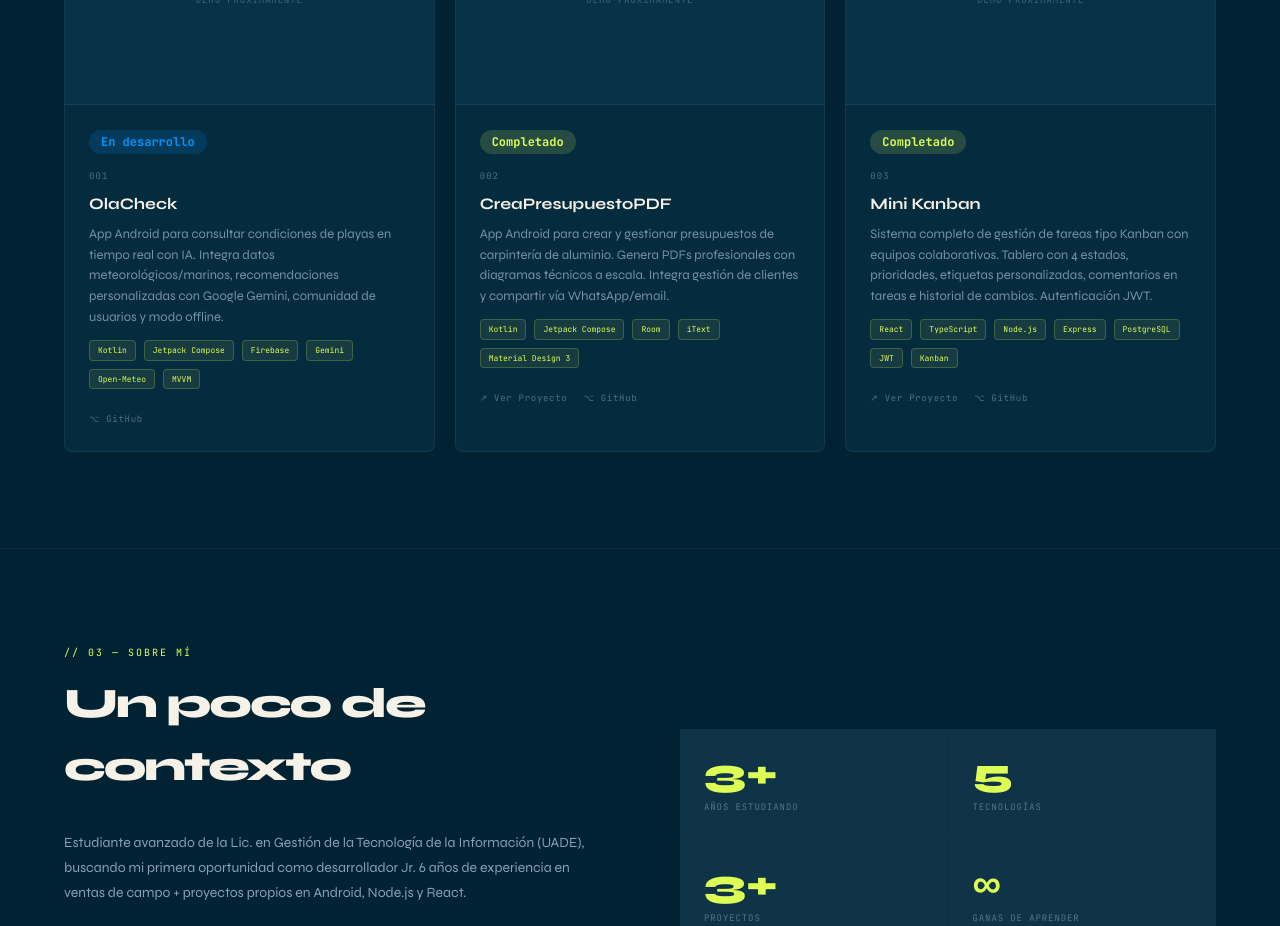
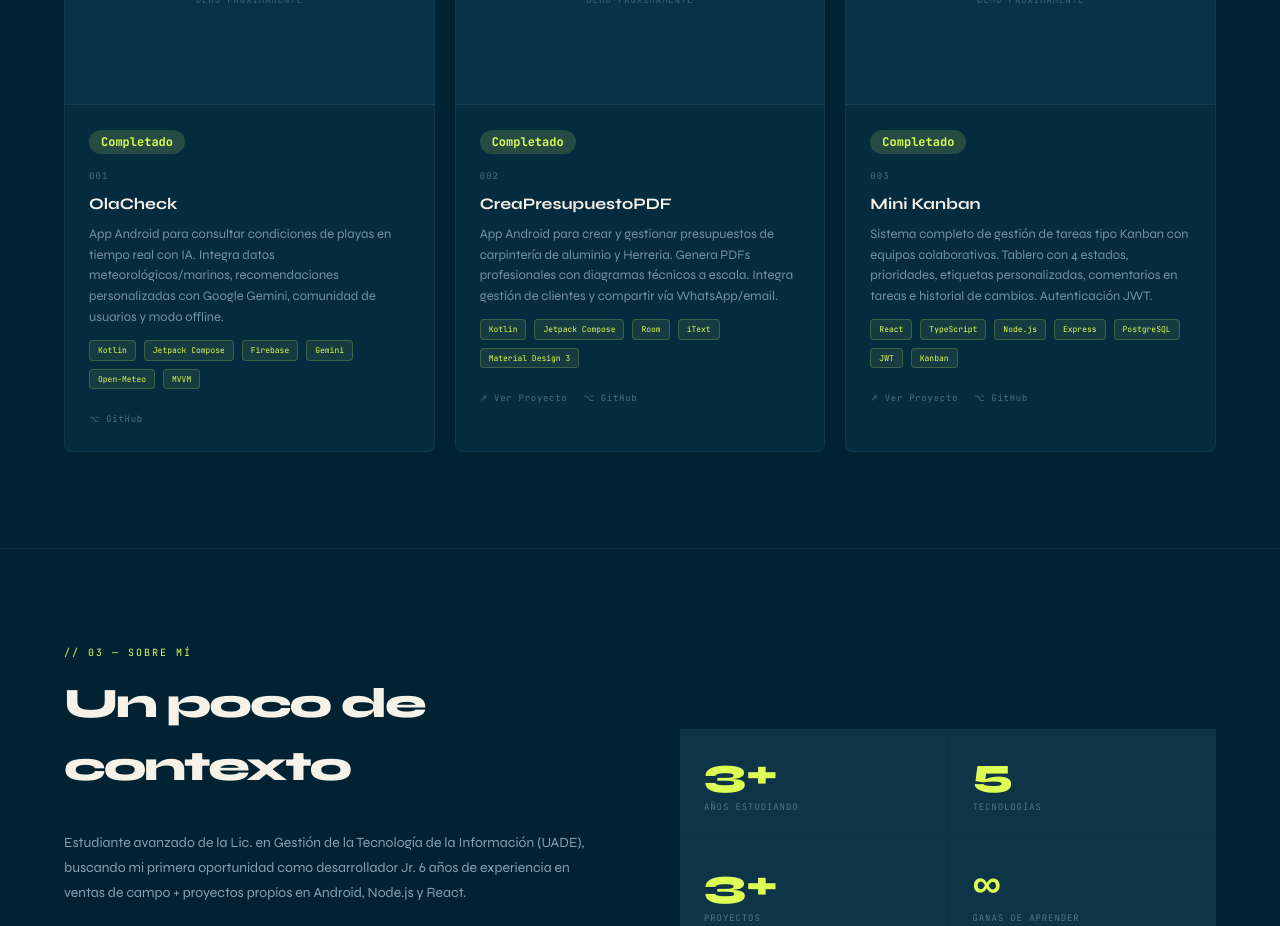
Before and after one commit to Lucasdv96/PortfolioWeb, a React (Vite) app in the folder mi-portfolio/: page / in a window 1280 px wide. Shown: the part 1780-2706 px from the top of the page. Built offline with nearby package versions, Linux system fonts and the light colour scheme.

Commit message:
Update Projects.tsx

```diff
--- a/mi-portfolio/src/components/Projects.tsx
+++ b/mi-portfolio/src/components/Projects.tsx
@@ -10,12 +10,12 @@ const projects = [
     mediaType: 'video',
     demo: null,
     github: 'https://github.com/Lucasdv96/Aplicacion_OlaCheck',
-    status: 'En desarrollo',
+    status: 'Completado',
   },
   {
     num: '002',
     name: 'CreaPresupuestoPDF',
-    desc: 'App Android para crear y gestionar presupuestos de carpintería de aluminio. Genera PDFs profesionales con diagramas técnicos a escala. Integra gestión de clientes y compartir vía WhatsApp/email.',
+    desc: 'App Android para crear y gestionar presupuestos de carpintería de aluminio y Herreria. Genera PDFs profesionales con diagramas técnicos a escala. Integra gestión de clientes y compartir vía WhatsApp/email.',
     tags: ['Kotlin', 'Jetpack Compose', 'Room', 'iText', 'Material Design 3'],
     media: null,
     mediaType: 'video',
```
